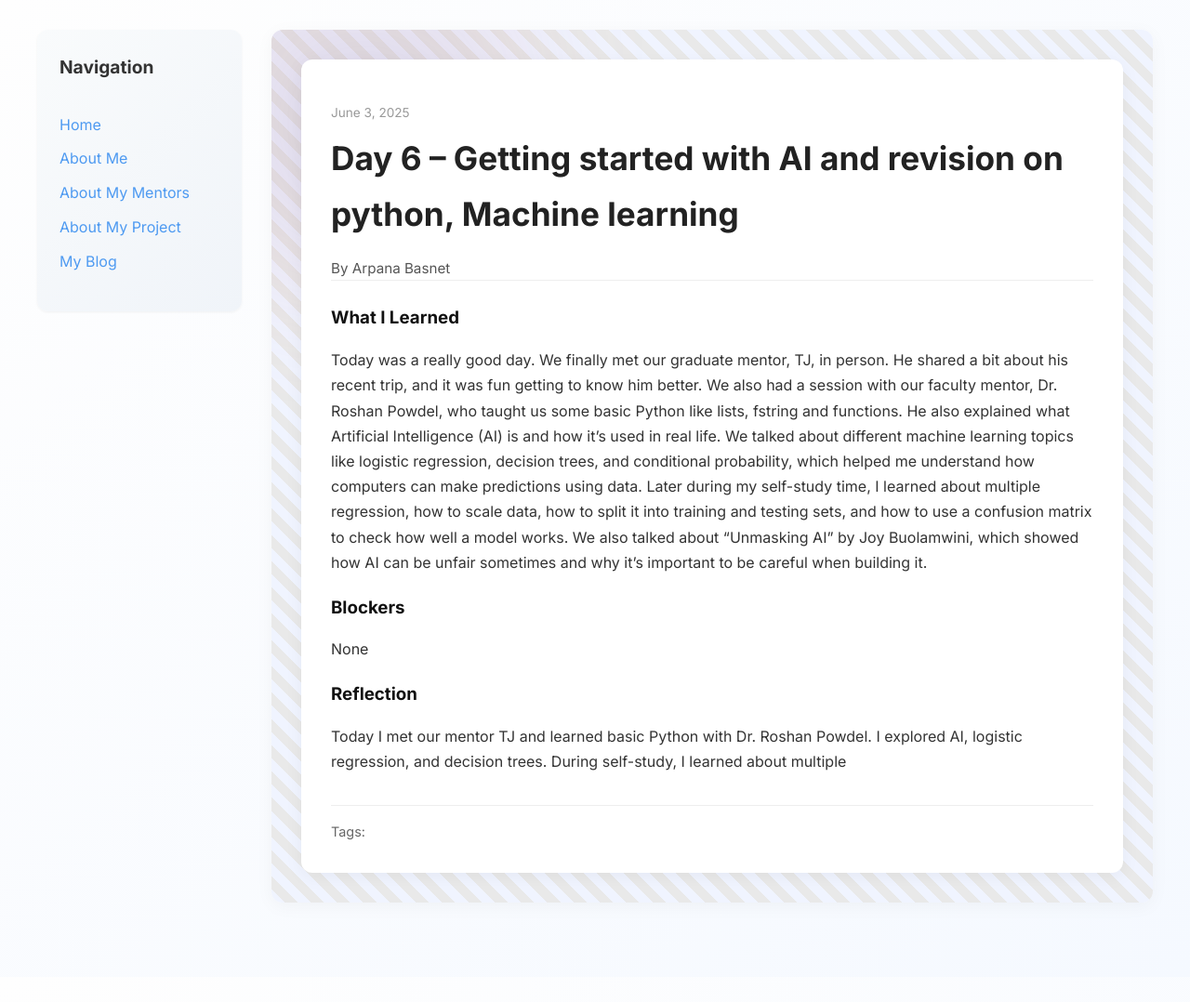
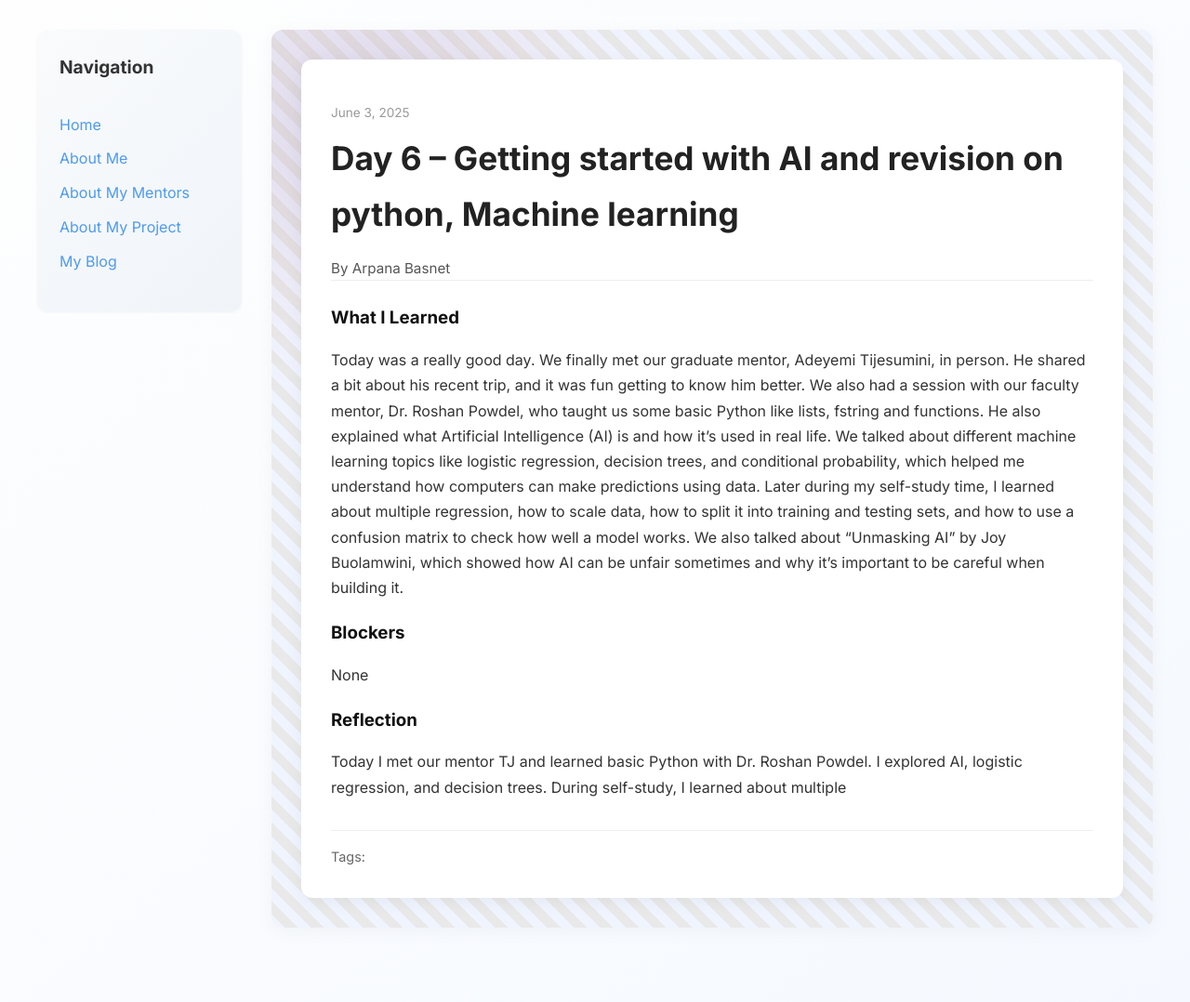
Before and after one commit to arbas1/arbas1.github.io, a Jekyll site: the page built from _posts/2025-06-03-day-6.md, in a window 1280 px wide. Shown: the whole page at 93% size. Built offline with Jekyll 4.4.1, drawn with Linux system fonts in a browser that asks for light colours; before the commit the page ends 1051 px from its top, so only the background shows below that.

Commit message:
Update 2025-06-03-day-6.md

```diff
--- a/_posts/2025-06-03-day-6.md
+++ b/_posts/2025-06-03-day-6.md
@@ -7,7 +7,7 @@ permalink: /day6.html
 tags: []
 
 what_i_learned: |
- Today was a really good day. We finally met our graduate mentor, TJ, in person. He shared a bit about his recent trip, and it was fun getting to know him better. We also had a session with our faculty mentor, Dr. Roshan Powdel, who taught us some basic Python like lists, fstring and functions. He also explained what Artificial Intelligence (AI) is and how it’s used in real life. We talked about different machine learning topics like logistic regression, decision trees, and conditional probability, which helped me understand how computers can make predictions using data. Later during my self-study time, I learned about multiple regression, how to scale data, how to split it into training and testing sets, and how to use a confusion matrix to check how well a model works. We also talked about “Unmasking AI” by Joy Buolamwini, which showed how AI can be unfair sometimes and why it's important to be careful when building it.
+ Today was a really good day. We finally met our graduate mentor, Adeyemi Tijesumini, in person. He shared a bit about his recent trip, and it was fun getting to know him better. We also had a session with our faculty mentor, Dr. Roshan Powdel, who taught us some basic Python like lists, fstring and functions. He also explained what Artificial Intelligence (AI) is and how it’s used in real life. We talked about different machine learning topics like logistic regression, decision trees, and conditional probability, which helped me understand how computers can make predictions using data. Later during my self-study time, I learned about multiple regression, how to scale data, how to split it into training and testing sets, and how to use a confusion matrix to check how well a model works. We also talked about “Unmasking AI” by Joy Buolamwini, which showed how AI can be unfair sometimes and why it's important to be careful when building it.
 blockers: |
   None
 
```
